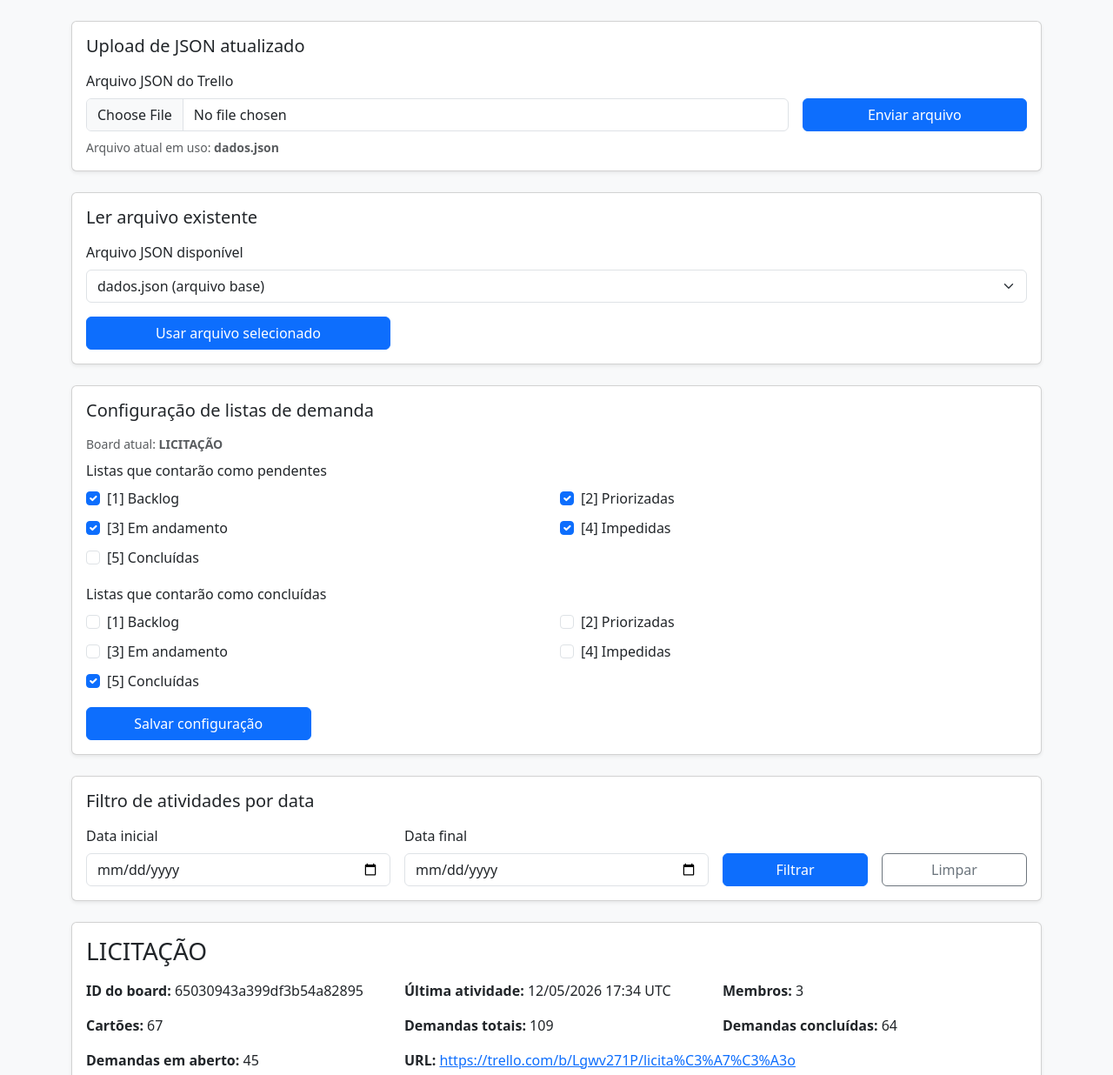
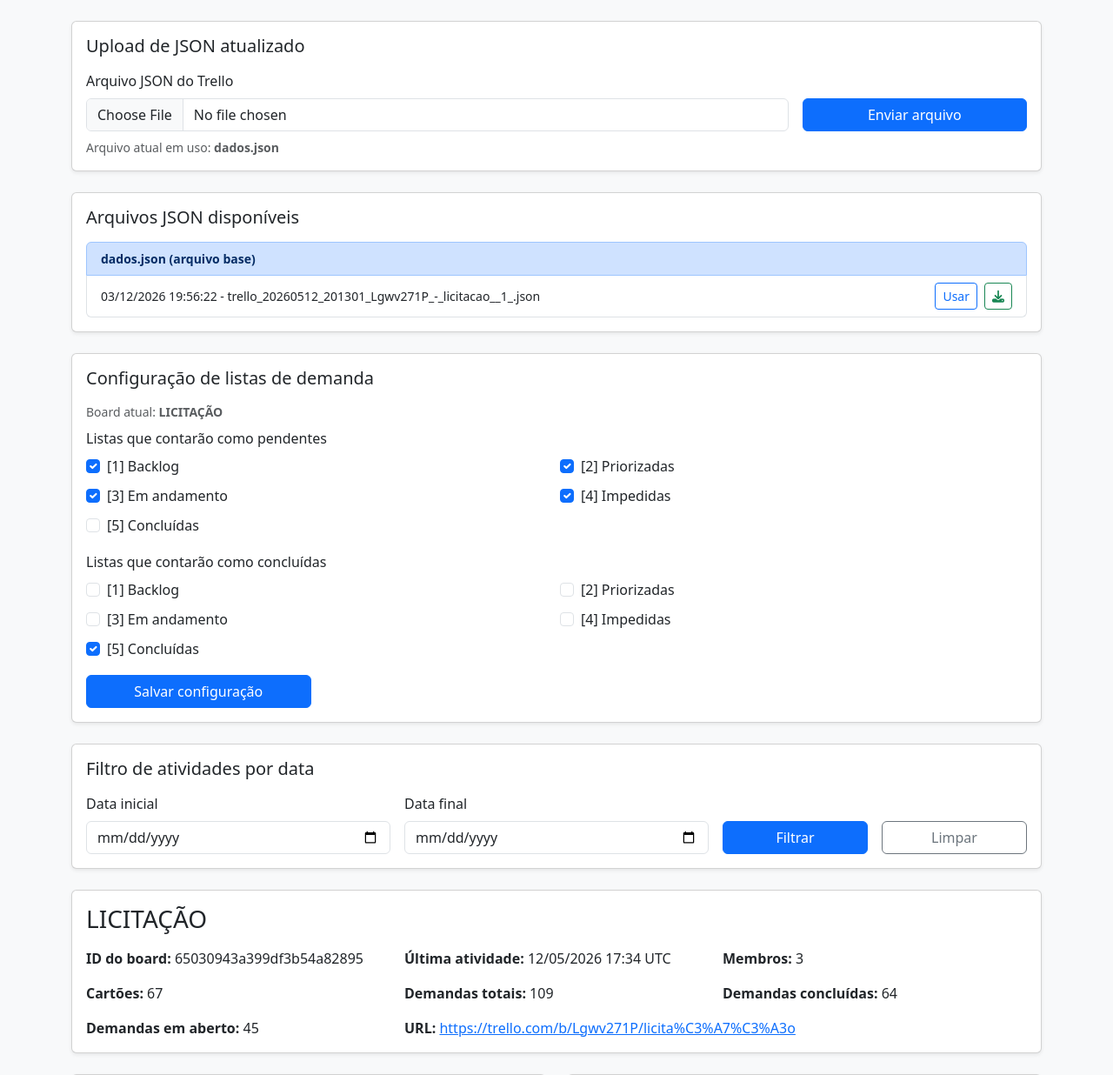
Before and after one commit to emanuelcosta/metricas_trello, a PHP site: page /index.php?source_file=dados.json in a window 1280 px wide. Shown: the top 1236 px of the page at 87% size. Run offline with PHP 8.4, Linux system fonts and the light colour scheme.

Commit message:
feat: adicionar funcionalidade de download de JSON do Trello e melhorias na exibição de arquivos

```diff
--- a/index.php
+++ b/index.php
@@ -1,5 +1,30 @@
 <?php
 declare(strict_types=1);
+
+if (isset($_GET['action']) && $_GET['action'] === 'download_trello') {
+    $shortUrl = isset($_GET['short_url']) ? trim((string)$_GET['short_url']) : '';
+    if ($shortUrl === '' || !str_starts_with($shortUrl, 'https://trello.com/b/')) {
+        http_response_code(400);
+        exit('shortUrl inválida.');
+    }
+    $fetchUrl = rtrim($shortUrl, '/') . '.json';
+    $context = stream_context_create([
+        'http' => ['timeout' => 30, 'follow_location' => 1],
+        'ssl'  => ['verify_peer' => false, 'verify_peer_name' => false],
+    ]);
+    $data = @file_get_contents($fetchUrl, false, $context);
+    if ($data === false) {
+        http_response_code(502);
+        exit('Não foi possível buscar o arquivo do Trello.');
+    }
+    $slug = preg_replace('/[^A-Za-z0-9]/', '', substr($shortUrl, strrpos($shortUrl, '/') + 1));
+    $filename = 'trello_' . date('Y-m-d') . '_' . $slug . '.json';
+    header('Content-Type: application/json; charset=utf-8');
+    header('Content-Disposition: attachment; filename="' . $filename . '"');
+    header('Content-Length: ' . strlen($data));
+    echo $data;
+    exit;
+}
 
 $baseDir = __DIR__;
 $defaultJsonPath = $baseDir . DIRECTORY_SEPARATOR . 'dados.json';
@@ -80,6 +105,7 @@ function saveUploadsIndex(string $uploadsDir, string $indexPath): bool
 
                 $jsonUpdatedAtBr = null;
                 $trelloId = '';
+                $shortUrl = '';
                 $raw = file_get_contents($filePath);
                 if ($raw !== false) {
                     $decoded = json_decode($raw, true);
@@ -92,6 +118,9 @@ function saveUploadsIndex(string $uploadsDir, string $indexPath): bool
                             $jsonUpdatedAtBr = date('d/m/Y H:i:s', $jsonUpdatedAt);
                         }
                     }
+                    if (is_array($decoded) && isset($decoded['shortUrl']) && is_string($decoded['shortUrl'])) {
+                        $shortUrl = trim($decoded['shortUrl']);
+                    }
                 }
 
                 if ($trelloId === '') {
@@ -103,6 +132,7 @@ function saveUploadsIndex(string $uploadsDir, string $indexPath): bool
 
                 $entriesByTrelloId[$trelloId][] = [
                     'id_trello' => $trelloId,
+                    'short_url' => $shortUrl,
                     'nome_arquivo' => basename($filePath),
                     'data' => date('d/m/Y', $time),
                     'hora' => date('H:i:s', $time),
@@ -233,6 +263,7 @@ if (is_file($defaultJsonPath)) {
     $availableFiles['dados.json'] = [
         'path' => 'dados.json',
         'label' => buildFileLabel('dados.json'),
+        'short_url' => '',
     ];
 }
 
@@ -284,6 +315,7 @@ foreach ($indexedUploads as $entry) {
     $availableFiles[$relative] = [
         'path' => $relative,
         'label' => $label,
+        'short_url' => isset($entry['short_url']) ? trim((string)$entry['short_url']) : '',
     ];
 }
 
@@ -820,6 +852,7 @@ if (!empty($clearFilterParams)) {
     <meta name="viewport" content="width=device-width, initial-scale=1">
     <title>Burndown e Burnup - <?php echo htmlspecialchars($boardName, ENT_QUOTES, 'UTF-8'); ?></title>
     <link href="assets/bootstrap/bootstrap.min.css" rel="stylesheet">
+    <link href="https://cdnjs.cloudflare.com/ajax/libs/font-awesome/6.7.2/css/all.min.css" rel="stylesheet">
     <style>
         .chart-wrapper {
             position: relative;
@@ -857,28 +890,39 @@ if (!empty($clearFilterParams)) {
 
     <div class="card shadow-sm mb-4">
         <div class="card-body">
-            <h2 class="h5 mb-3">Ler arquivo existente</h2>
+            <h2 class="h5 mb-3">Arquivos JSON disponíveis</h2>
             <?php if ($sourceError !== null): ?>
                 <div class="alert alert-danger py-2"><?php echo htmlspecialchars($sourceError, ENT_QUOTES, 'UTF-8'); ?></div>
             <?php endif; ?>
-            <form method="get" class="row g-3 align-items-end">
-                <div class="col-md-12">
-                    <label for="source_file" class="form-label">Arquivo JSON disponível</label>
-                    <select class="form-select" id="source_file" name="source_file">
-                        <?php foreach ($availableFiles as $fileMeta): ?>
-                            <option value="<?php echo htmlspecialchars($fileMeta['path'], ENT_QUOTES, 'UTF-8'); ?>" <?php echo $fileMeta['path'] === $selectedFileRel ? 'selected' : ''; ?>>
-                                <?php echo htmlspecialchars($fileMeta['label'], ENT_QUOTES, 'UTF-8'); ?>
-                            </option>
-                        <?php endforeach; ?>
-                    </select>
+            <div class="list-group">
+                <?php foreach ($availableFiles as $fileMeta):
+                    $isActive = $fileMeta['path'] === $selectedFileRel;
+                    $useParams = ['source_file' => $fileMeta['path']];
+                    if ($filterStartInput !== '') {
+                        $useParams['start_date'] = $filterStartInput;
+                    }
+                    if ($filterEndInput !== '') {
+                        $useParams['end_date'] = $filterEndInput;
+                    }
+                    $useHref = strtok($_SERVER['REQUEST_URI'], '?') . '?' . http_build_query($useParams);
+                ?>
+                <div class="list-group-item d-flex align-items-center gap-2 py-2<?php echo $isActive ? ' list-group-item-primary' : ''; ?>">
+                    <span class="flex-grow-1 small text-truncate" title="<?php echo htmlspecialchars($fileMeta['label'], ENT_QUOTES, 'UTF-8'); ?>">
+                        <?php if ($isActive): ?><strong><?php endif; ?>
+                        <?php echo htmlspecialchars($fileMeta['label'], ENT_QUOTES, 'UTF-8'); ?>
+                        <?php if ($isActive): ?></strong><?php endif; ?>
+                    </span>
+                    <?php if (!$isActive): ?>
+                    <a href="<?php echo htmlspecialchars($useHref, ENT_QUOTES, 'UTF-8'); ?>" class="btn btn-sm btn-outline-primary flex-shrink-0">Usar</a>
+                    <?php endif; ?>
+                    <?php if ($fileMeta['short_url'] !== ''): ?>
+                    <a href="<?php echo $fileMeta['short_url'].'.json'; ?>" class="btn btn-sm btn-outline-success flex-shrink-0" title="Baixar JSON atualizado do Trello" download="file.json">
+                        <i class="fa-solid fa-download"></i>
+                    </a>
+                    <?php endif; ?>
                 </div>
-
-                <input type="hidden" name="start_date" value="<?php echo htmlspecialchars($filterStartInput, ENT_QUOTES, 'UTF-8'); ?>">
-                <input type="hidden" name="end_date" value="<?php echo htmlspecialchars($filterEndInput, ENT_QUOTES, 'UTF-8'); ?>">
-                <div class="col-md-4 d-grid">
-                    <button class="btn btn-primary" type="submit">Usar arquivo selecionado</button>
-                </div>
-            </form>
+                <?php endforeach; ?>
+            </div>
         </div>
     </div>
 
```
